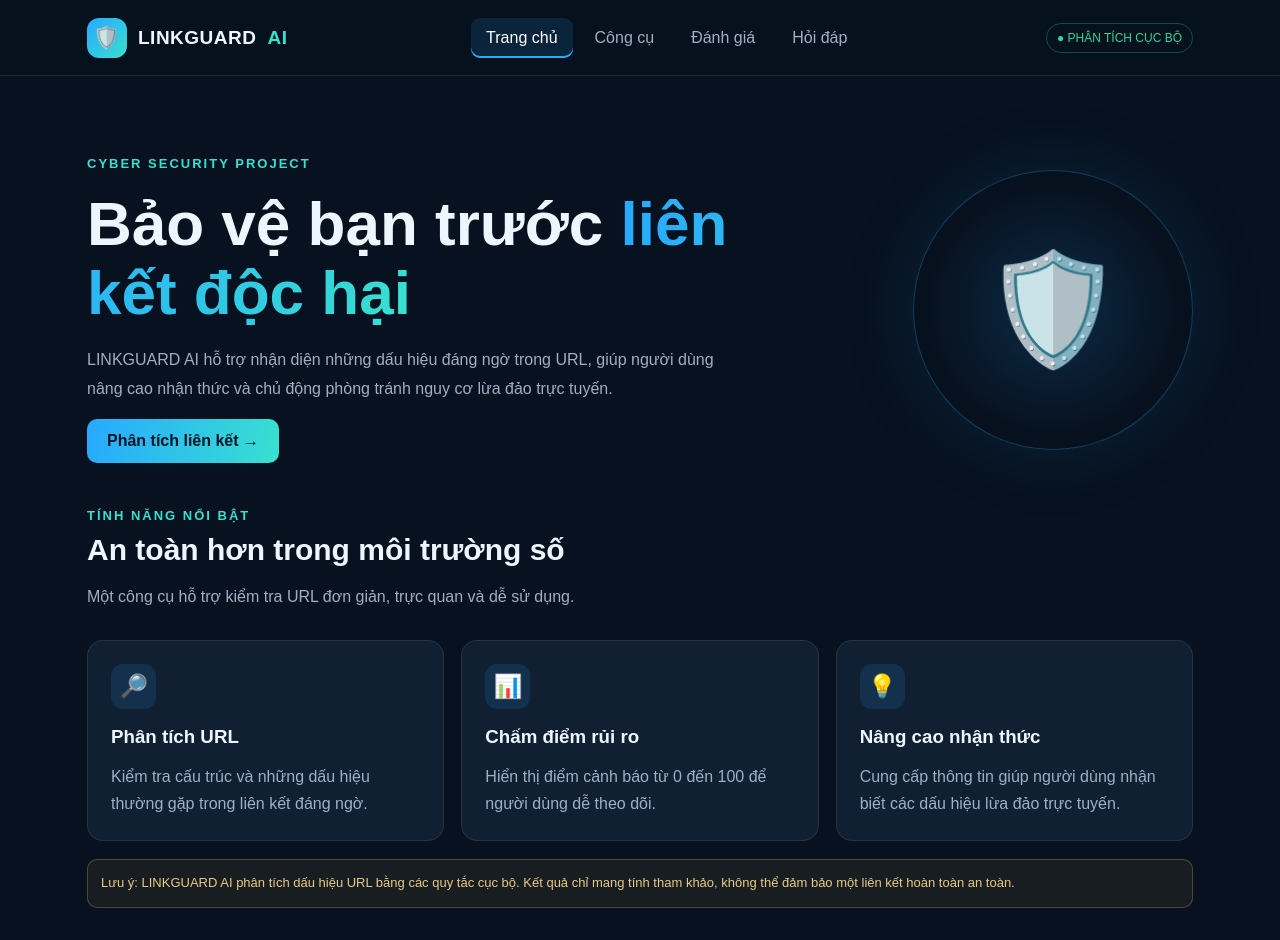
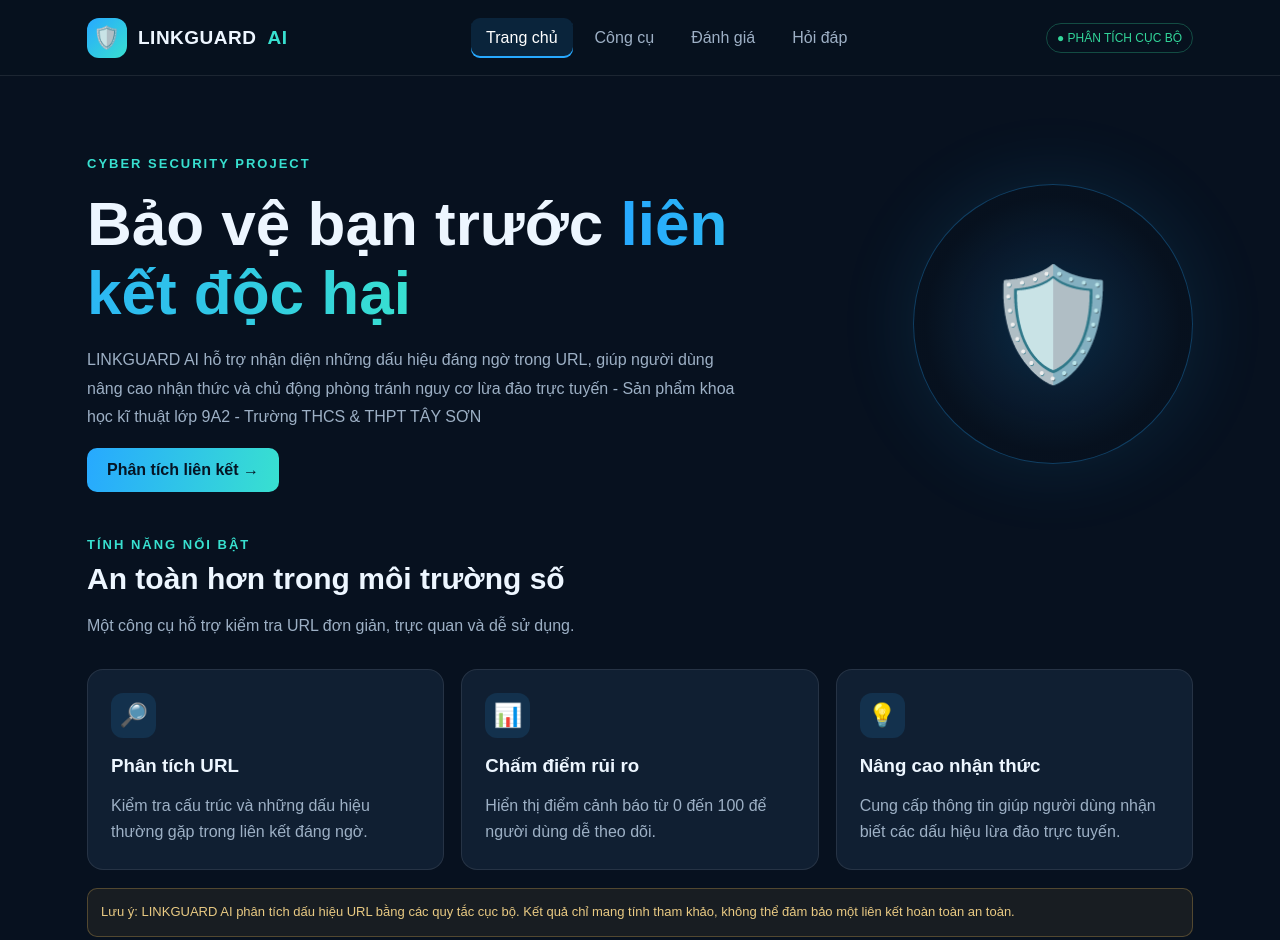
Before and after one commit to Duy-Coder-2026/KHKT, a plain HTML site: page index.html in a window 1280 px wide. Shown: the top 940 px of the page. Drawn offline with Linux system fonts and the light colour scheme.

Commit message:
Update description in index.html

```diff
--- a/index.html
+++ b/index.html
@@ -531,7 +531,7 @@
         <p>
           LINKGUARD AI hỗ trợ nhận diện những dấu hiệu đáng ngờ trong URL,
           giúp người dùng nâng cao nhận thức và chủ động phòng tránh nguy cơ
-          lừa đảo trực tuyến.
+          lừa đảo trực tuyến - Sản phẩm khoa học kĩ thuật lớp 9A2 - Trường THCS & THPT TÂY SƠN
         </p>
         <button class="btn btn-primary" onclick="showPage('tool')">
           Phân tích liên kết →
```
